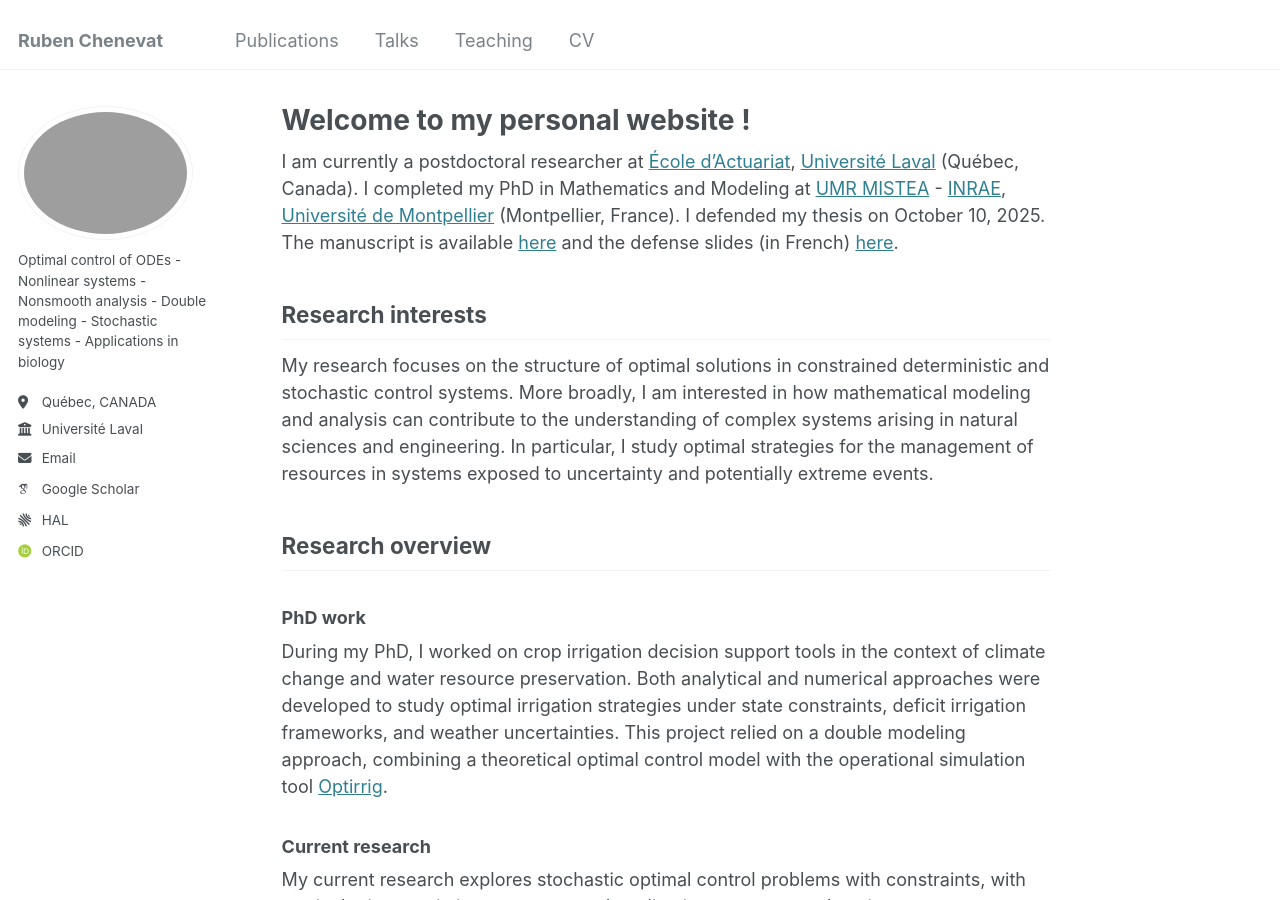
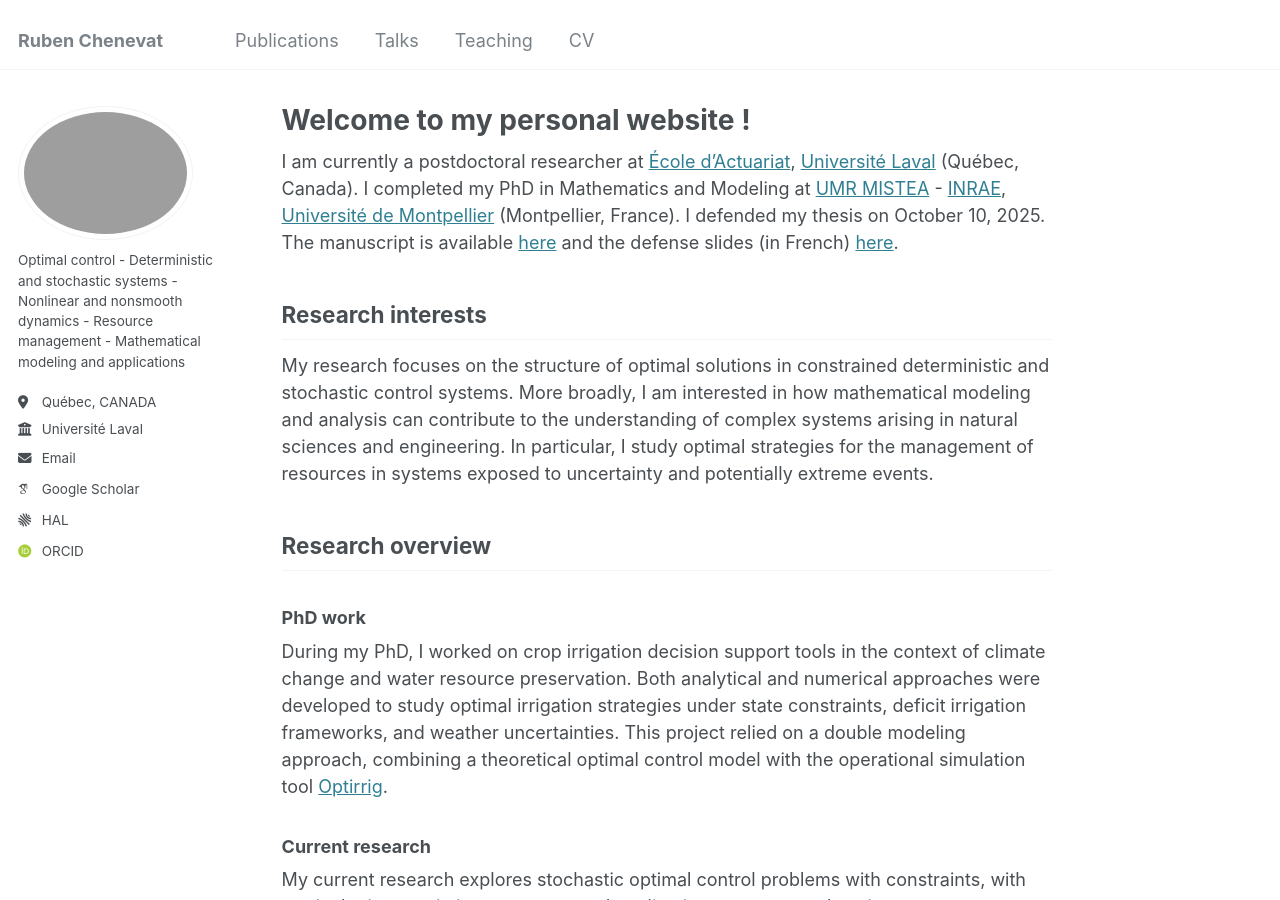
Before and after one commit to rubenchenevat/rubenchenevat.github.io, a Jekyll site: the page built from _pages/about.md, in a window 1280 px wide and 900 px high. Built offline with Jekyll 4.4.1, drawn with Linux system fonts in a browser that asks for light colours; some web fonts are replaced.

Commit message:
Update _config.yml

```diff
--- a/_config.yml
+++ b/_config.yml
@@ -24,7 +24,7 @@ author:
   avatar           : "RubenChenevat.jpeg"
   name             : # "Ruben Chenevat"
   pronouns         : # None
-  bio              : "Optimal control of ODEs - Nonlinear systems - Nonsmooth analysis - Double modeling - Stochastic systems - Applications in biology"
+  bio              : "Optimal control - Deterministic and stochastic systems - Nonlinear and nonsmooth dynamics - Resource management - Mathematical modeling and applications"
   location         : "Québec, CANADA"
   employer         : "Université Laval"
   uri              : # URL
```
